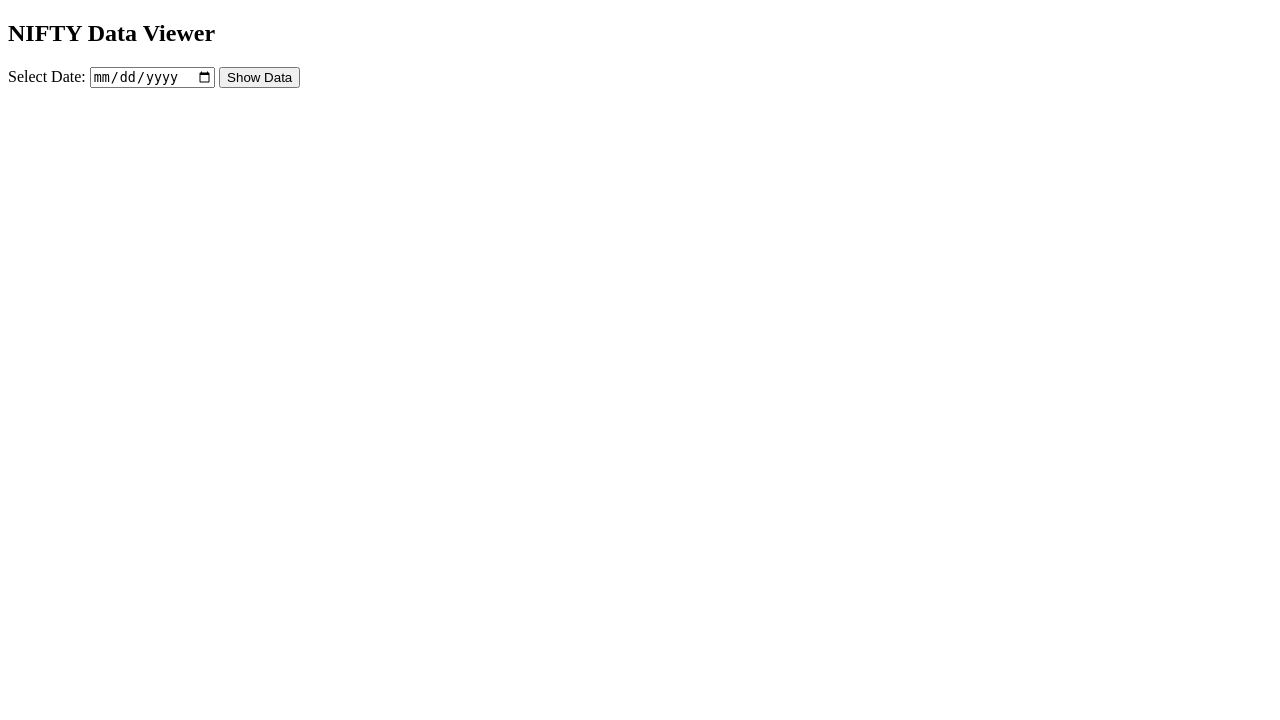
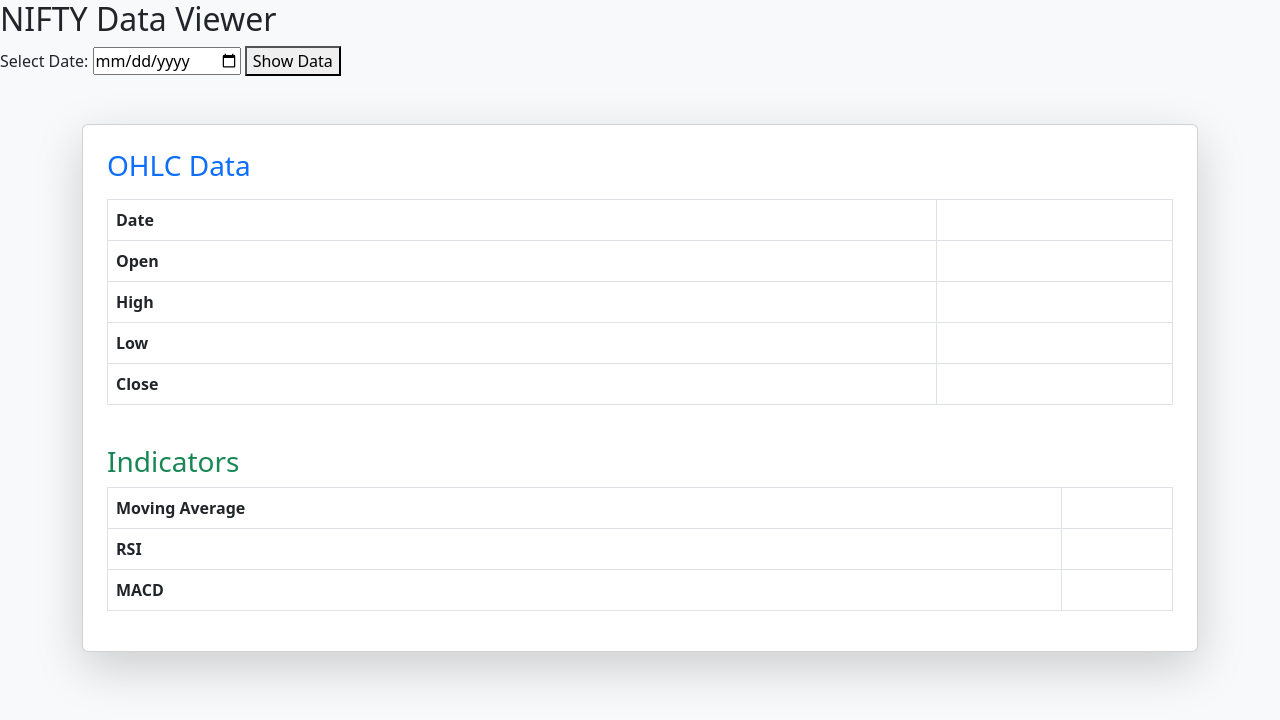
Before and after one commit to mohammad-hifzan/ohlc_and_indicators_data, a Flask app: page / in a window 1280 px wide. Shown: the top 720 px of the page. Run offline with Flask 3, Linux system fonts and the light colour scheme; lists and menus that the app fills with data are empty.

Commit message:
modified ui and fix query issue

```diff
--- a/app.py
+++ b/app.py
@@ -8,7 +8,7 @@
 
 # MySQL Configuration
 DB_CONFIG = {
-    "host": "host",
+    "host": "localhost",
     "user": "user",
     "password": "password",
     "database": "algo"
@@ -45,7 +45,8 @@
 
     table_query = """
     CREATE TABLE IF NOT EXISTS data (
-        datetime DATE PRIMARY KEY,
+        id INT AUTO_INCREMENT PRIMARY KEY,
+        datetime DATE NOT NULL,
         open DECIMAL(10,2) NOT NULL,
         high DECIMAL(10,2) NOT NULL,
         low DECIMAL(10,2) NOT NULL,
@@ -63,14 +64,13 @@
 # Fetch OHLC data from MySQL
 def get_data_from_db(date):
     connection = mysql.connector.connect(**DB_CONFIG)
+    date = datetime.strptime(date, "%Y-%m-%d").date()
     cursor = connection.cursor(dictionary=True)
-
     query = "SELECT * FROM data WHERE datetime = %s"
     cursor.execute(query, (date,))
     result = cursor.fetchone()
-
-    cursor.close()
-    connection.close()
+    # cursor.close()
+    # connection.close()
     return result
 
 # Fetch OHLC data from yFinance
@@ -112,20 +112,17 @@
     query = """
         INSERT INTO data (datetime, open, high, low, close, sma, rsi, macd)
         VALUES (%s, %s, %s, %s, %s, %s, %s, %s)
-        ON DUPLICATE KEY UPDATE open=VALUES(open), high=VALUES(high), low=VALUES(low), close=VALUES(close),
-                                sma=VALUES(sma), rsi=VALUES(rsi), macd=VALUES(macd)
     """
 
     for _, row in data.iterrows():
         dt = pd.to_datetime(row["Date"].iloc[0]).to_pydatetime()
-        open_price = float(row["Open"].iloc[0])  # ✅ Fix: Correctly access row values
+        open_price = float(row["Open"].iloc[0])
         high_price = float(row["High"].iloc[0])
         low_price = float(row["Low"].iloc[0])
         close_price = float(row["Close"].iloc[0])
         sma = float(row["SMA"].iloc[0]) if pd.notna(row["SMA"].iloc[0]) else None
         rsi = float(row["RSI"].iloc[0]) if pd.notna(row["RSI"].iloc[0]) else None
         macd = float(row["MACD"].iloc[0]) if pd.notna(row["MACD"].iloc[0]) else None
-
         cursor.execute(query, (dt, open_price, high_price, low_price, close_price, sma, rsi, macd))
 
     cursor.close()
@@ -136,22 +133,17 @@
 @app.route('/get_ohlc_indicators', methods=['GET'])
 def fetch_ohlc_indicators():
     date = request.args.get('date')
-    print('step1')
-    print(date)
     if not date:
         return jsonify({"error": "Date parameter is required"}), 400
 
     # Check if data exists in MySQL first
-    print('step2')
     data = get_data_from_db(date)
-    print(data)
     if data:
         return jsonify(data)
 
     # If not found, fetch fresh data
     nifty_data = fetch_nifty_data()
-    print('step3')
-    print(nifty_data)
+
     if nifty_data.empty:
         return jsonify({"error": "No data fetched"}), 400
 
@@ -160,8 +152,6 @@
 
     # Retrieve the newly inserted data
     data = get_data_from_db(date)
-    print('step4')
-    print(data)
     return jsonify(data)
 
 @app.route("/")
--- a/templates/index.html
+++ b/templates/index.html
@@ -3,6 +3,7 @@
 <head>
     <meta charset="UTF-8">
     <meta name="viewport" content="width=device-width, initial-scale=1.0">
+    <link href="https://cdn.jsdelivr.net/npm/bootstrap@5.3.0/dist/css/bootstrap.min.css" rel="stylesheet">
     <title>NIFTY Data Viewer</title>
     <script>
         function fetchData() {
@@ -19,30 +20,72 @@
                     if (data.error) {
                         document.getElementById("result").innerHTML = `<p style='color: red;'>${data.error}</p>`;
                     } else {
-                        document.getElementById("result").innerHTML = `
-                            <h3>OHLC Data</h3>
-                            <p><strong>Date:</strong> ${data.datetime}</p>
-                            <p><strong>Open:</strong> ${data.open}</p>
-                            <p><strong>High:</strong> ${data.high}</p>
-                            <p><strong>Low:</strong> ${data.low}</p>
-                            <p><strong>Close:</strong> ${data.close}</p>
-
-                            <h3>Indicators</h3>
-                            <p><strong>Moving Average:</strong> ${data.moving_average}</p>
-                            <p><strong>RSI:</strong> ${data.rsi}</p>
-                            <p><strong>MACD:</strong> ${data.macd}</p>
-                        `;
+                        document.getElementById("date").innerText = data.datetime;
+                        document.getElementById("open").innerText = data.open;
+                        document.getElementById("high").innerText = data.high;
+                        document.getElementById("low").innerText = data.low;
+                        document.getElementById("close").innerText = data.close;
+                        document.getElementById("moving_average").innerText = data.moving_average;
+                        document.getElementById("rsi").innerText = data.rsi;
+                        document.getElementById("macd").innerText = data.macd;
                     }
                 })
                 .catch(error => console.error('Error fetching data:', error));
         }
     </script>
 </head>
-<body>
+<body class="bg-light">
     <h2>NIFTY Data Viewer</h2>
     <label for="dateInput">Select Date:</label>
     <input type="date" id="dateInput">
     <button onclick="fetchData()">Show Data</button>
     <div id="result"></div>
+    <div class="container mt-5">
+        <div class="card shadow-lg p-4">
+            <h3 class="text-primary mb-3">OHLC Data</h3>
+            <table class="table table-hover table-bordered">
+                <tbody>
+                    <tr>
+                        <th scope="row">Date</th>
+                        <td id="date"></td>
+                    </tr>
+                    <tr>
+                        <th scope="row">Open</th>
+                        <td id="open"></td>
+                    </tr>
+                    <tr>
+                        <th scope="row">High</th>
+                        <td id="high"></td>
+                    </tr>
+                    <tr>
+                        <th scope="row">Low</th>
+                        <td id="low"></td>
+                    </tr>
+                    <tr>
+                        <th scope="row">Close</th>
+                        <td id="close"></td>
+                    </tr>
+                </tbody>
+            </table>
+
+            <h3 class="text-success mt-4">Indicators</h3>
+            <table class="table table-hover table-bordered">
+                <tbody>
+                    <tr>
+                        <th scope="row">Moving Average</th>
+                        <td id="moving_average"></td>
+                    </tr>
+                    <tr>
+                        <th scope="row">RSI</th>
+                        <td id="rsi"></td>
+                    </tr>
+                    <tr>
+                        <th scope="row">MACD</th>
+                        <td id="macd"></td>
+                    </tr>
+                </tbody>
+            </table>
+        </div>
+    </div>
 </body>
 </html>
```
